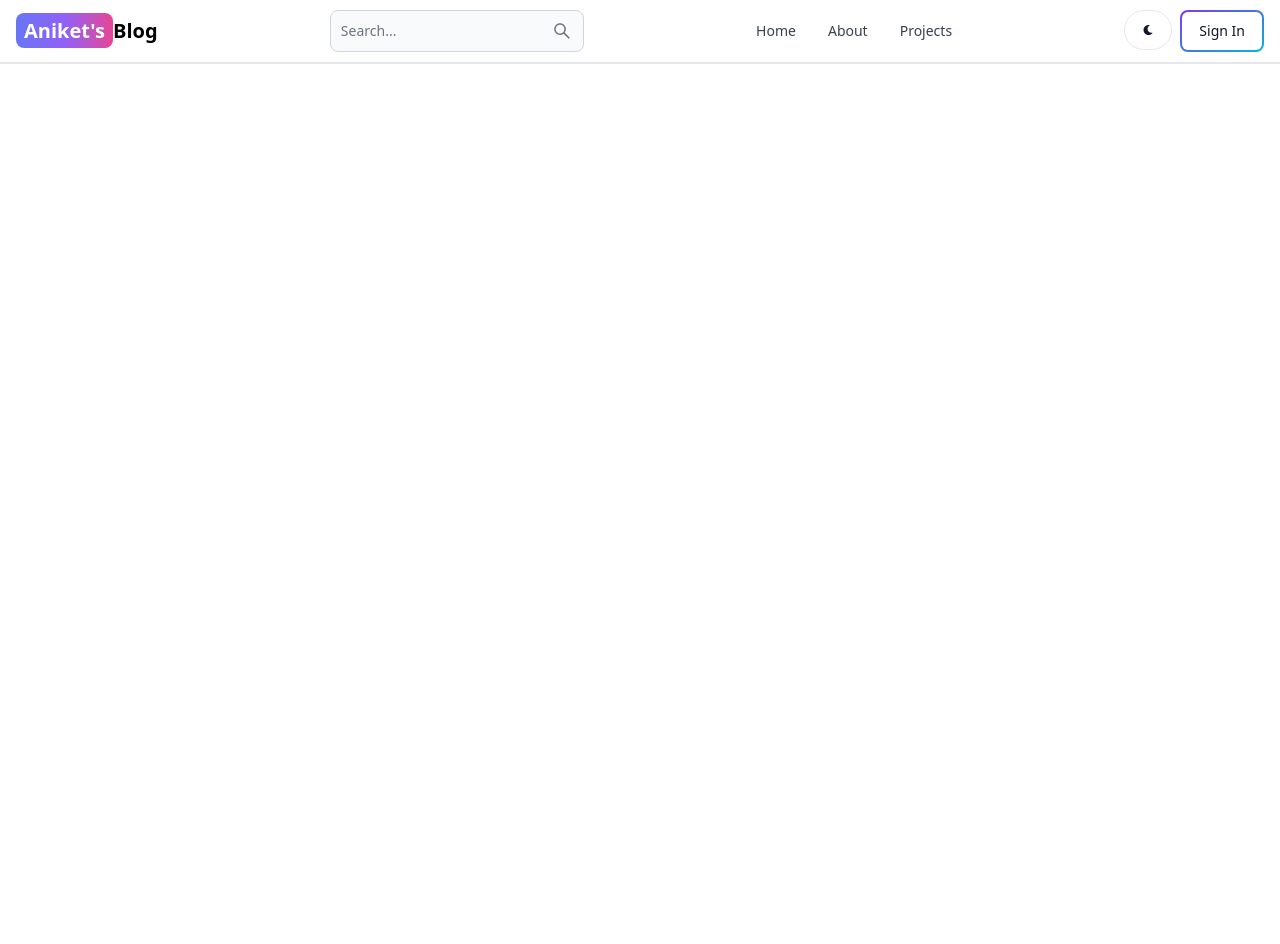
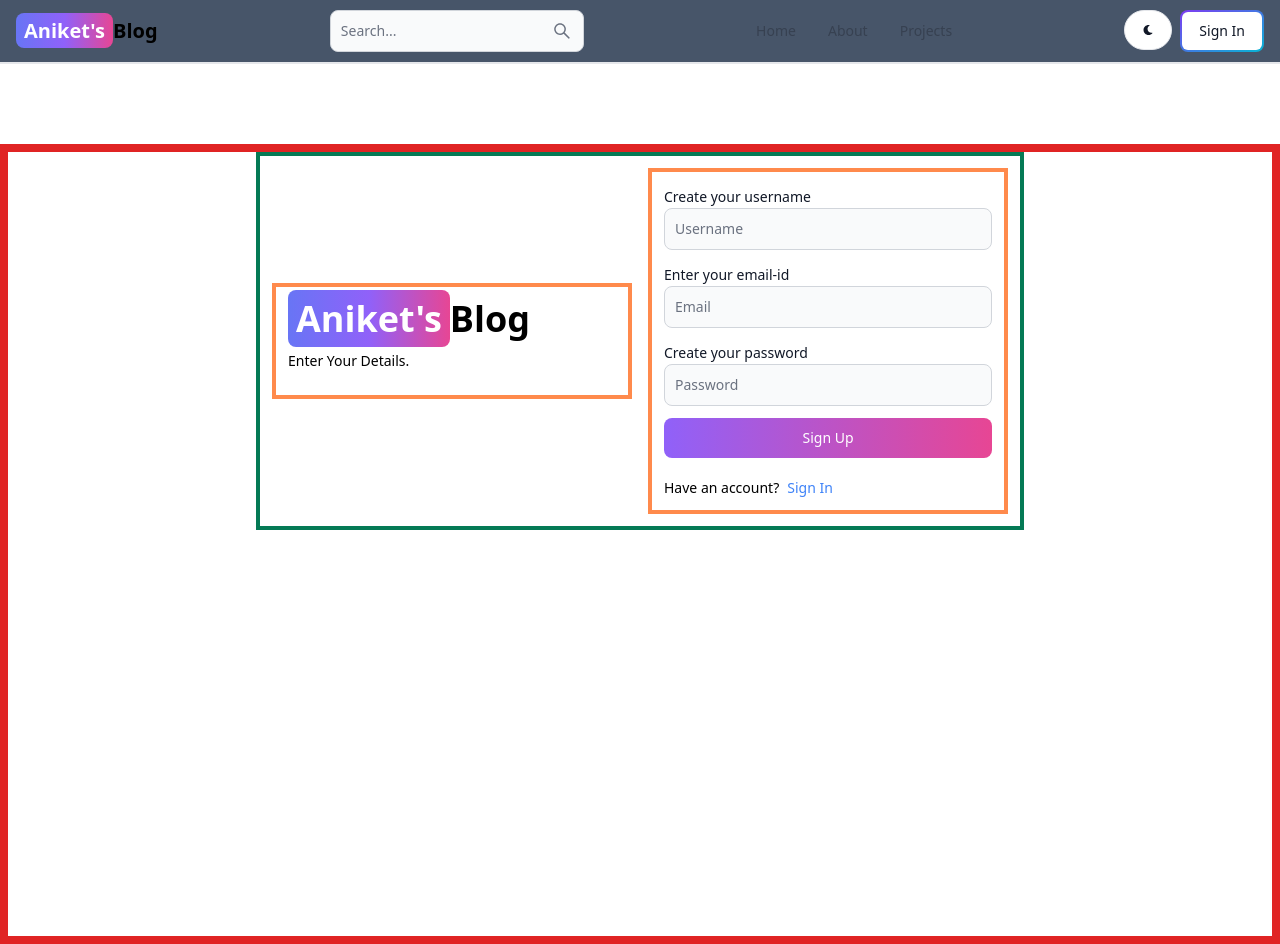
Before and after one commit to ALIVE435/mern_blog, a React (Vite) app in the folder client/: page /signup in a window 1280 px wide. Before the commit the page ends 800 px from the top, so only its background shows below. Built offline with nearby package versions, Linux system fonts and the light colour scheme.

Commit message:
created signup page

```diff
--- a/client/src/App.jsx
+++ b/client/src/App.jsx
@@ -15,8 +15,8 @@ function App() {
         <Route path="/" element={<Home></Home>}></Route>
         <Route path="/about" element={<About/>}></Route>
         <Route path="/dashboard" element={<Dashboard></Dashboard>}></Route>
-        <Route path="/sign-in" element={<Signin></Signin>}></Route>
-        <Route path="/sign-up" element={<Signup></Signup>}></Route>
+        <Route path="/signin" element={<Signin></Signin>}></Route>
+        <Route path="/signup" element={<Signup></Signup>}></Route>
         <Route path="/projects" element={<Projects></Projects>}></Route>
         </Routes>
     </BrowserRouter>
--- a/client/src/components/Headers.jsx
+++ b/client/src/components/Headers.jsx
@@ -8,7 +8,7 @@ export default function Headers() {
   const path =useLocation().pathname;
   const navigate = useNavigate();
   return (
-    <Navbar className='border-b-2'>
+    <Navbar className='border-b-2 bg-slate-600'>
       <Link to='/' className='self-center whitespace-nowrap text-sm sm:text-xl font-semibold dark:text-white'>
         <span className='px-2 py-1 bg-gradient-to-r from-indigo-500 via-purple-500 to-pink-500 rounded-lg text-white'>
           Aniket's
@@ -32,7 +32,7 @@ export default function Headers() {
         <Button className='w-12 h-10 hidden sm:inline' color='gray' pill>
           <FaMoon />
         </Button>
-        <Link to='/sign-in'>
+        <Link to='/signin'>
           <Button gradientDuoTone='purpleToBlue' outline>
             Sign In
           </Button>
--- a/client/src/pages/Signin.jsx
+++ b/client/src/pages/Signin.jsx
@@ -1,6 +1,6 @@
 export const Signin=()=>{
     return (
-        <div>Signin</div>
+        <div className="min-h-screen  border-8 border-red-600">Signin</div>
     )
 }
 
--- a/client/src/pages/Signup.jsx
+++ b/client/src/pages/Signup.jsx
@@ -1,6 +1,46 @@
-
+import { Link } from "react-router-dom"
+import {Label,TextInput,Button} from "flowbite-react"
 export default function Signup() {
   return (
-    <div>Signup</div>
+    <div className="min-h-screen mt-20 border-8 border-red-600">
+      <div className="p-3 max-w-3xl border-4 border-green-600 mx-auto flex flex-col md:flex-row  md:items-center gap-4">
+        {/* left */}
+        <div className="border-4 border-orange-400 p-3 flex-1">
+          <Link to='/' className='text-4xl font-bold dark:text-white'>
+            <span className='px-2 py-1 bg-gradient-to-r from-indigo-500 via-purple-500 to-pink-500 rounded-lg text-white'>
+              Aniket's
+            </span>
+            <span className='py-1'>
+              Blog
+            </span>
+          </Link>
+          <p className="my-3 text-sm">
+            Enter Your Details.
+          </p>
+        </div>
+        {/* right */}
+        <div className="border-4 border-orange-400 p-3 flex-1">
+          <form className="flex flex-col gap-3">
+            <div className="">
+              <Label value="Create your username"></Label>
+              <TextInput type="text" placeholder="Username" id="username"></TextInput>
+            </div>
+            <div className="">
+              <Label value="Enter your email-id"></Label>
+              <TextInput type="text" placeholder="Email" id="email"></TextInput>
+            </div>
+            <div className="">
+              <Label value="Create your password"></Label>
+              <TextInput type="text" placeholder="Password" id="password"></TextInput>
+            </div>
+            <Button gradientDuoTone="purpleToPink" type="submit">Sign Up</Button>
+          </form>
+          <div className="flex gap-2 text-sm mt-5">
+            <span>Have an account?</span>
+            <Link to='/signin' className="text-blue-500">Sign In</Link>
+          </div>
+        </div>
+      </div>
+    </div>
   )
 }
```
